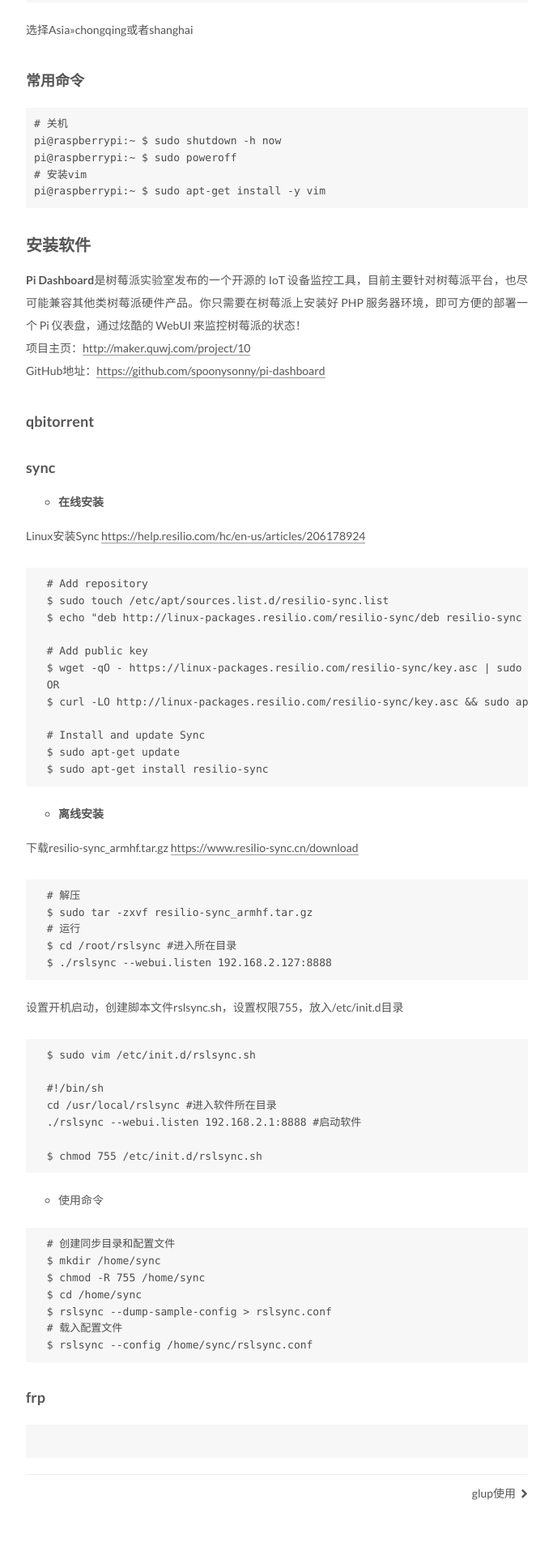
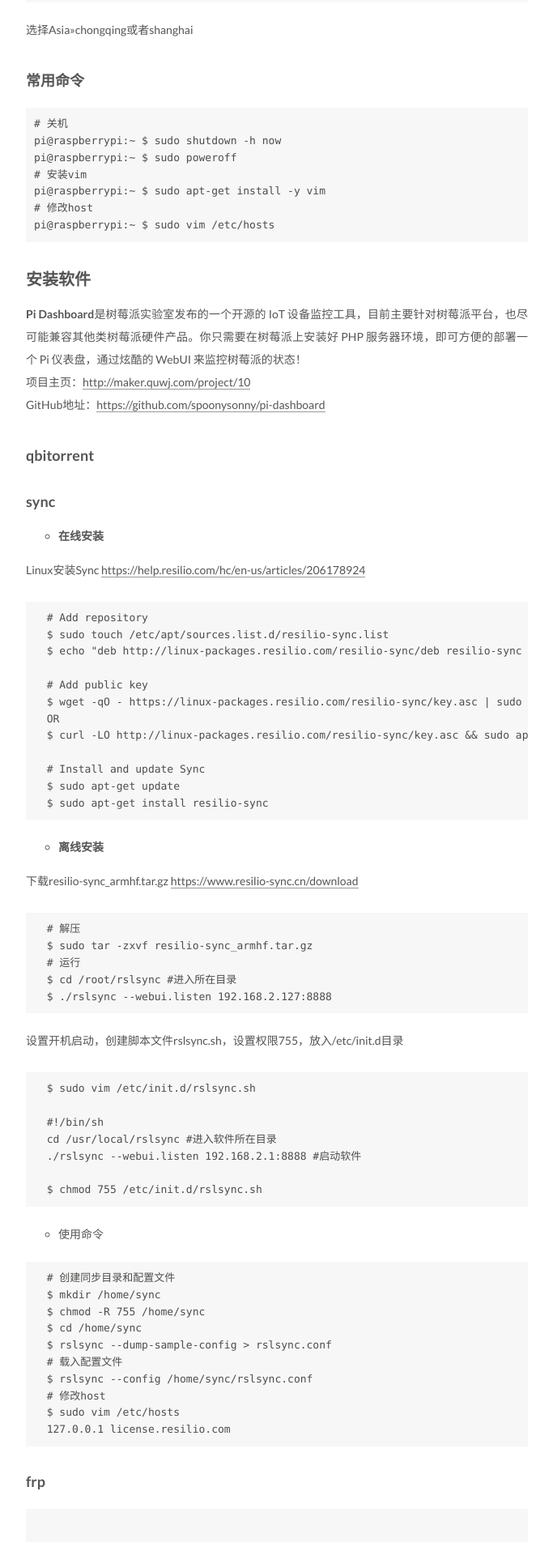
Before and after one commit to jiangsyace/blog, a Jekyll site: the page built from _posts/2018-03-13-树莓派系统安装.md, in a window 1280 px wide. Shown: the part 2918-4838 px from the top of the page at 81% size, without its empty margins (428-1111 px from the left). Built offline with Jekyll 4.4.1, drawn with Linux system fonts in a browser that asks for light colours; comment, search, counter and statistics services are not loaded.

Commit message:
20180317

````diff
--- a/_posts/2018-03-13-树莓派系统安装.md
+++ b/_posts/2018-03-13-树莓派系统安装.md
@@ -126,6 +126,8 @@ pi@raspberrypi:~ $ sudo shutdown -h now
 pi@raspberrypi:~ $ sudo poweroff
 # 安装vim
 pi@raspberrypi:~ $ sudo apt-get install -y vim
+# 修改host
+pi@raspberrypi:~ $ sudo vim /etc/hosts
 ```
 
 ## 安装软件
@@ -186,6 +188,9 @@ Linux安装Sync [https://help.resilio.com/hc/en-us/articles/206178924](https://h
   $ rslsync --dump-sample-config > rslsync.conf
   # 载入配置文件
   $ rslsync --config /home/sync/rslsync.conf
+  # 修改host
+  $ sudo vim /etc/hosts
+  127.0.0.1 license.resilio.com
 ```
 
 
````
